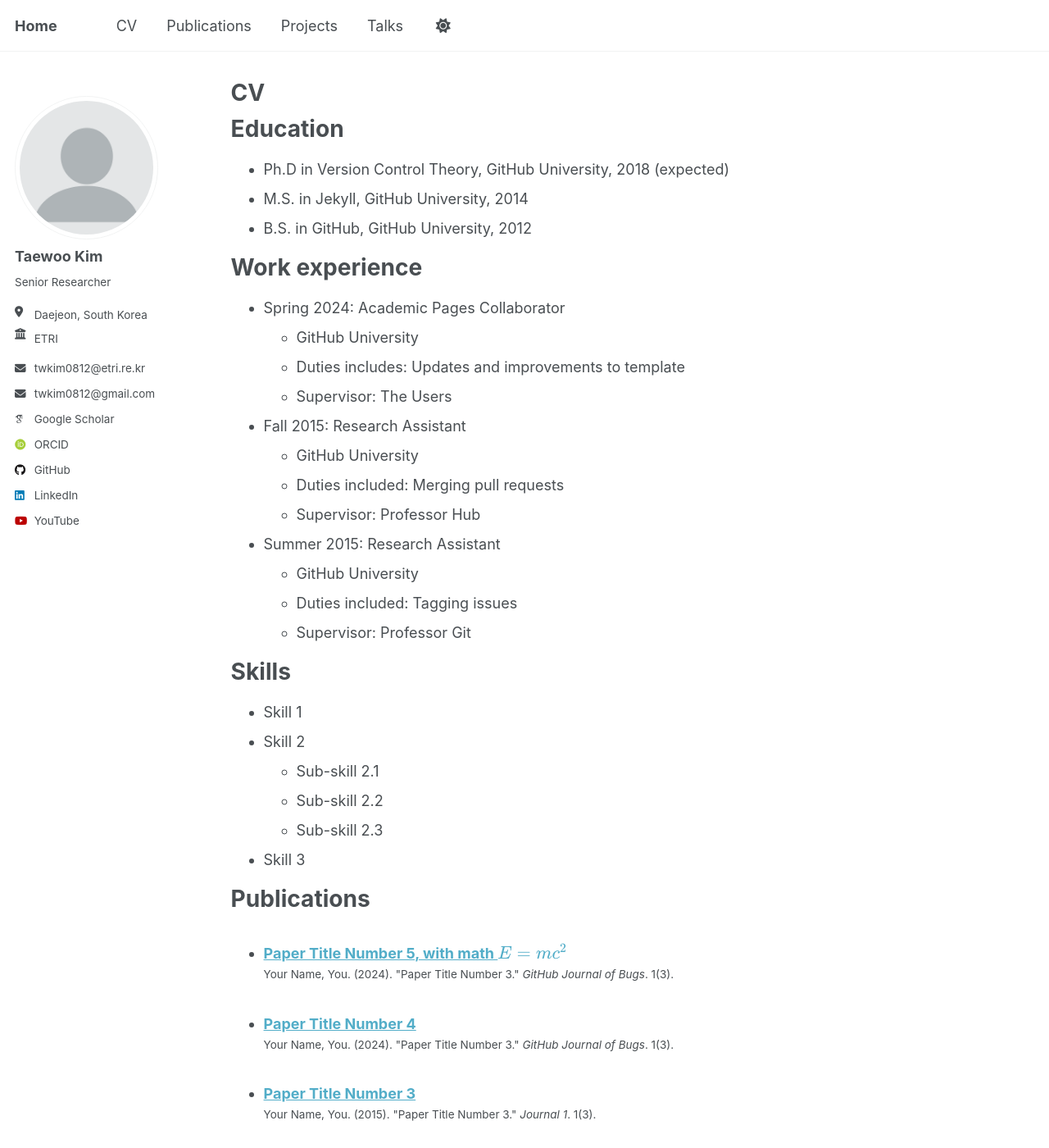
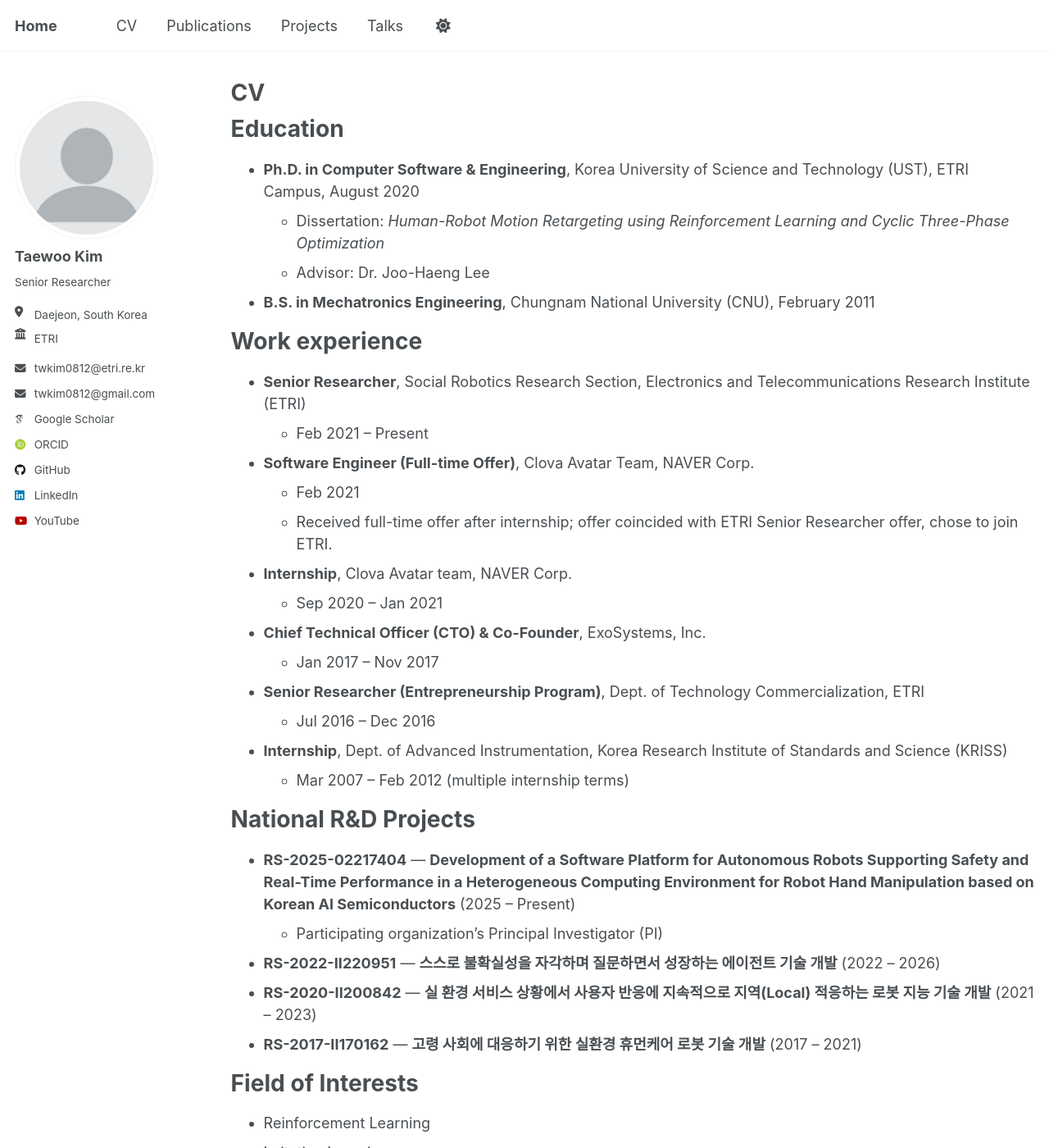
Before and after one commit to taewookim0812/taewookim0812.github.io, a Jekyll site: the page built from _pages/cv.md, in a window 1280 px wide and 1400 px high. Shown: the whole window at 82% size. Built offline with Jekyll 4.4.1, drawn with Linux system fonts in a browser that asks for light colours; some web fonts are replaced; a script that is not in the unit is left out; some of the changed text lies outside the part shown.

Commit message:
cv update

```diff
--- a/_pages/cv.md
+++ b/_pages/cv.md
@@ -11,54 +11,99 @@ redirect_from:
 
 Education
 ======
-* Ph.D in Version Control Theory, GitHub University, 2018 (expected)
-* M.S. in Jekyll, GitHub University, 2014
-* B.S. in GitHub, GitHub University, 2012
+* **Ph.D. in Computer Software & Engineering**, Korea University of Science and Technology (UST), ETRI Campus, August 2020
+  * Dissertation: *Human-Robot Motion Retargeting using Reinforcement Learning and Cyclic Three-Phase Optimization*
+  * Advisor: Dr. Joo-Haeng Lee
+
+* **B.S. in Mechatronics Engineering**, Chungnam National University (CNU), February 2011
 
 Work experience
 ======
-* Spring 2024: Academic Pages Collaborator
-  * GitHub University
-  * Duties includes: Updates and improvements to template
-  * Supervisor: The Users
+* **Senior Researcher**, Social Robotics Research Section, Electronics and Telecommunications Research Institute (ETRI)
+  * Feb 2021 – Present
 
-* Fall 2015: Research Assistant
-  * GitHub University
-  * Duties included: Merging pull requests
-  * Supervisor: Professor Hub
+* **Software Engineer (Full-time Offer)**, Clova Avatar Team, NAVER Corp.
+  * Feb 2021
+  * Received full-time offer after internship; offer coincided with ETRI Senior Researcher offer, chose to join ETRI.
 
-* Summer 2015: Research Assistant
-  * GitHub University
-  * Duties included: Tagging issues
-  * Supervisor: Professor Git
+* **Internship**, Clova Avatar team, NAVER Corp.
+  * Sep 2020 – Jan 2021
+
+* **Chief Technical Officer (CTO) & Co-Founder**, ExoSystems, Inc.
+  * Jan 2017 – Nov 2017
+
+* **Senior Researcher (Entrepreneurship Program)**, Dept. of Technology Commercialization, ETRI
+  * Jul 2016 – Dec 2016
+
+* **Internship**, Dept. of Advanced Instrumentation, Korea Research Institute of Standards and Science (KRISS)
+  * Mar 2007 – Feb 2012 (multiple internship terms)
+
+National R&D Projects
+======
+* **RS-2025-02217404** — **Development of a Software Platform for Autonomous Robots Supporting Safety and Real-Time Performance in a Heterogeneous Computing Environment for Robot Hand Manipulation based on Korean AI Semiconductors** (2025 – Present)
+  * Participating organization’s Principal Investigator (PI)
+* **RS-2022-II220951** — **스스로 불확실성을 자각하며 질문하면서 성장하는 에이전트 기술 개발** (2022 – 2026)
+* **RS-2020-II200842** — **실 환경 서비스 상황에서 사용자 반응에 지속적으로 지역(Local) 적응하는 로봇 지능 기술 개발** (2021 – 2023)
+* **RS-2017-II170162** — **고령 사회에 대응하기 위한 실환경 휴먼케어 로봇 기술 개발** (2017 – 2021)
+
+Field of Interests
+======
+* Reinforcement Learning
+* Imitation Learning
+* Robot Skill Learning
+* Robotics
+* Motion Retargeting
 
 Skills
 ======
-* Skill 1
-* Skill 2
-  * Sub-skill 2.1
-  * Sub-skill 2.2
-  * Sub-skill 2.3
-* Skill 3
+* **Programming Languages:** Python, C/C++, C\#, Lua, MATLAB, Mathematica, Labview, R, PHP
+* **Robotics & Perception:** ROS, ROS2, MoveIt2, OpenCV
+* **Machine Learning:** PyTorch, MPI-based parallel processing
+* **GUI:** MFC, Qt
+* **Simulators:** V-REP (CoppeliaSim), Unity, Isaac Gym, Isaac Sim, Isaac Lab
+* **OS:** Windows, Linux (Ubuntu)
+* **Web Service:** REST APIs
+* **Databases:** Redis, MySQL
+* **Embedded Systems:** Arduino, AVR series, ARM, DSP
+* **Mechanical Design:** SolidEdge (5+ years), AutoCAD
+* **Video Editing:** Davinci Resolve
 
 Publications
 ======
-  <ul>{% for post in site.publications reversed %}
-    {% include archive-single-cv.html %}
-  {% endfor %}</ul>
+**International Journals**
+1. *Reinforcement learning based path generation using sequential pattern reduction and self-directed curriculum learning*, **IEEE Access**, 2020 (<u>Taewoo Kim</u>, Joo-Haeng Lee)
+2. *Cut-and-paste dataset generation for balancing domain gaps in object instance detection*, **IEEE Access**, 2021 (Woo-Han Yun, <u>Taewoo Kim</u>, et al.)
+
+**International Conferences**
+1. *Learning Dexterous Bimanual Catch Skills through Adversarial-Cooperative Heterogeneous-Agent Reinforcement Learning*, **ICRA 2025** (<u>Taewoo Kim</u>, Youngwoo Yoon, Jaehong Kim)
+2. *A Survey on Simulation Environments for Reinforcement Learning*, **UR 2021** (<u>Taewoo Kim</u>, Minsu Jang, Jaehong Kim)
+3. *C-3PO: Cyclic-Three-Phase Optimization for Human-Robot Motion Retargeting based on Reinforcement Learning*, **ICRA 2020** (<u>Taewoo Kim</u>, Joo-Haeng Lee)
+4. *TeachMe: Three-phase learning framework for robotic motion imitation...*, **RO-MAN 2019** (<u>Taewoo Kim</u>, Joo-Haeng Lee)
+5. *Effects of Hyper-Parameters for Deep Reinforcement Learning in Robotic Motion Mimicry...*, **UR 2019** (<u>Taewoo Kim</u>, Joo-Haeng Lee)
+6. *A multiple kernel convolution score method for bin picking of plastic packed object*, **IROS 2016** (<u>Taewoo Kim</u>, Jaeyeon Lee, et al.)
+7. *A robot teaching framework for a redundant dual arm manipulator...*, **Humanoids 2014** (Hooman Lee, Joongbae Kim, <u>Taewoo Kim</u>)
+8. *An experience of the OPRoS component based programming...*, **URAI 2012** (<u>Taewoo Kim</u>, Seung-Ik Lee, et al.)
+
+**Domestic Journals & Conferences**
+- 다수 (한국CDE학회, 제어로봇시스템학회, 한국로봇종합학술대회 등)
+
+**Books**
+1. *파이썬 예제와 함께하는 강화학습 입문*, 2019 (김승현, 김태우 외)
+2. *강화학습의 로봇 응용 소개*, 로봇과 인간, 2018 (김태우, 이주행)
 
 Talks
 ======
-  <ul>{% for post in site.talks reversed %}
-    {% include archive-single-talk-cv.html  %}
-  {% endfor %}</ul>
+- *A Tutorial on Reinforcement Learning* (ETRI)
 
-Teaching
+Awards and Honors
 ======
-  <ul>{% for post in site.teaching reversed %}
-    {% include archive-single-cv.html %}
-  {% endfor %}</ul>
+* **금상 & Siemens Special Prize**, 19th CDE Contest, Maker, 2018
+* **최우수상 & KOCCA Special Prize**, Chung Ju Yung Startup Competition, 2016
+* **Initial Startup Funding** from K-Cube Ventures and SparkLabs, 2016
 
 Service and leadership
 ======
-* Currently signed in to 43 different slack teams
+* **Reviewer**
+  - IEEE Robotics and Automation Letters (RA-L)
+  - Knowledge-Based Systems (Elsevier)
+  - IEEE ICRA, IROS, RO-MAN
```
